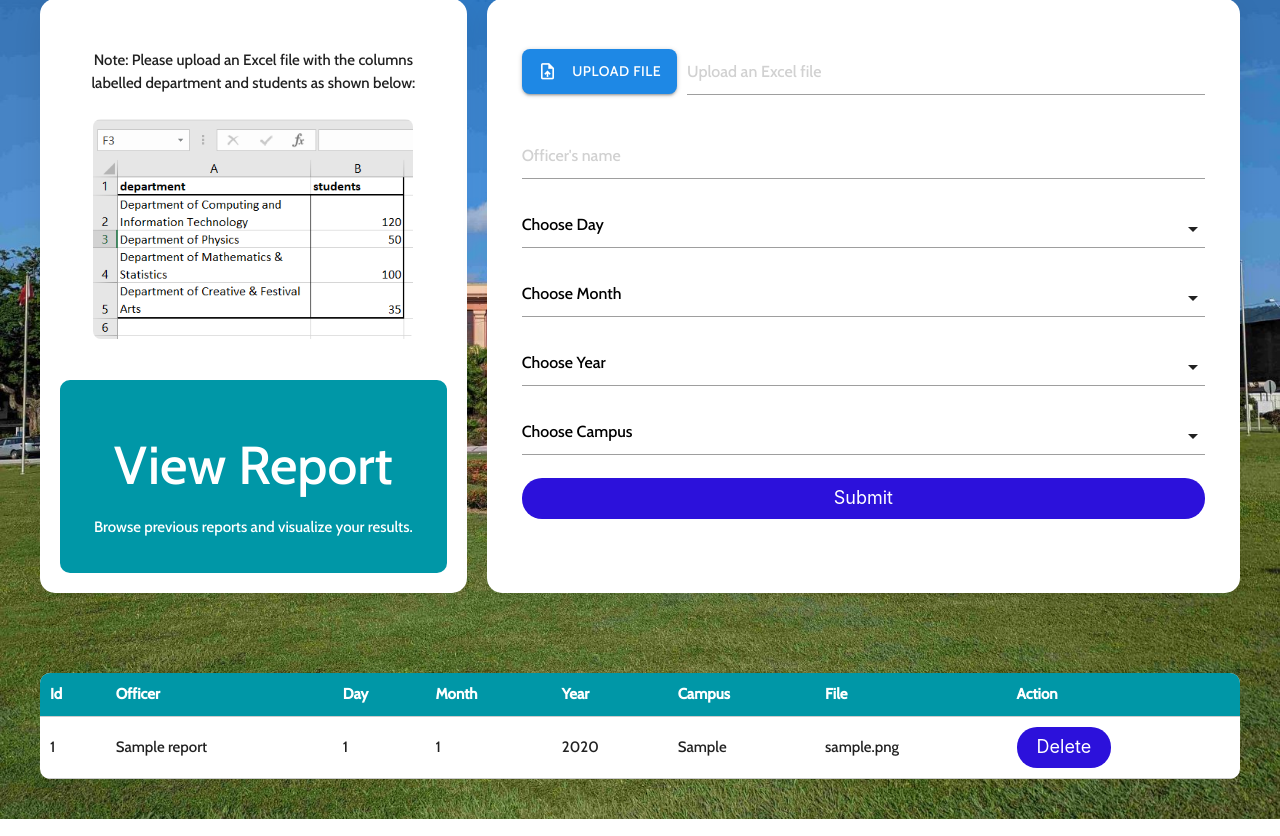
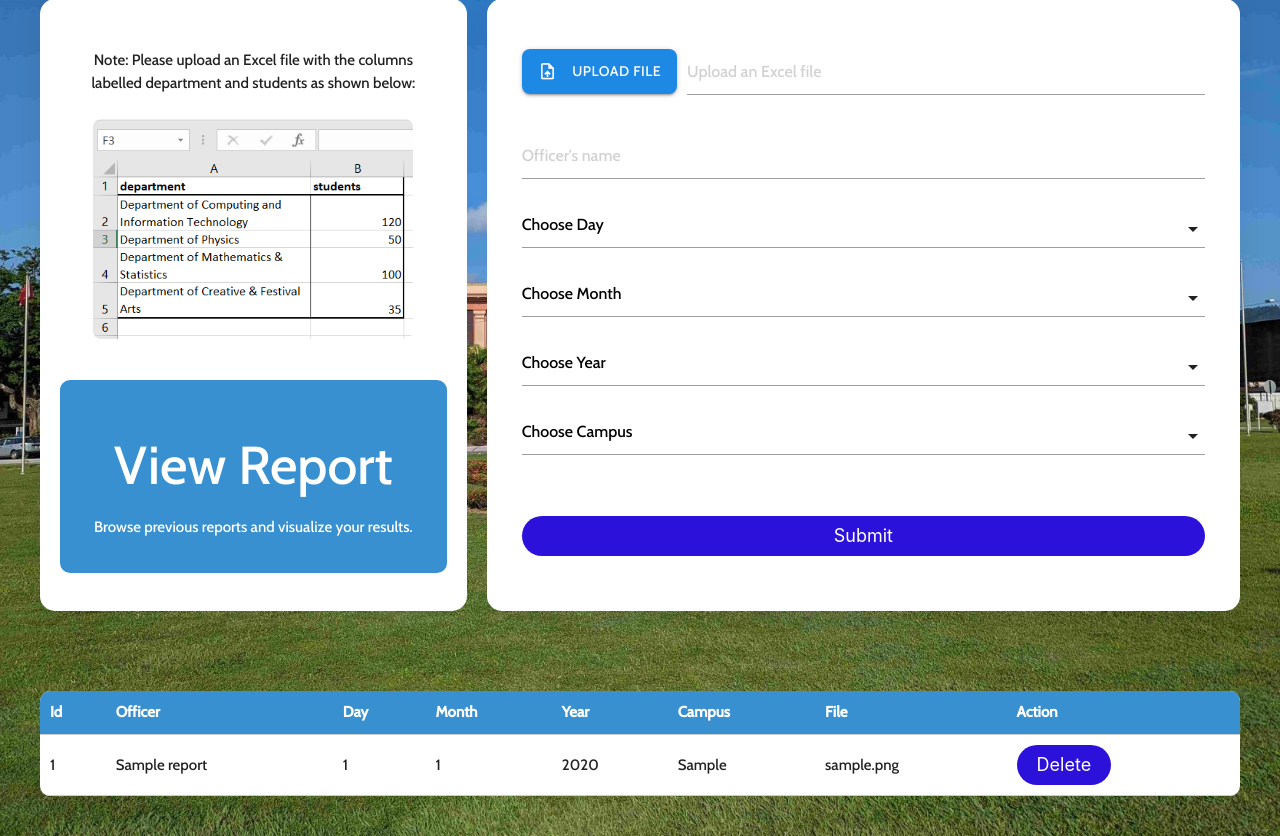
Before and after one commit to lekcem/project-workin, a Flask app: page /reports in a window 1280 px wide. Shown: the part 121-957 px from the top of the page. Run offline with Flask 3, Linux system fonts and the light colour scheme; tables that the repository leaves empty hold one stand-in row (values such as "Sample post").

Commit message:
minor colour changes to users.html and createuser.html

```diff
--- a/App/templates/createuser.html
+++ b/App/templates/createuser.html
@@ -77,7 +77,7 @@
   }
 
   th {
-    background-color: #0097a7;
+    background-color:  #e3f2fd;
     color: white;
     font-weight: bold;
   }
--- a/App/templates/users.html
+++ b/App/templates/users.html
@@ -62,16 +62,6 @@
     gap: 15px;
   }
 
-  .viewreport {
-    background-color: #0097a7;
-    color: white;
-    padding: 20px;
-    border-radius: 10px;
-    cursor: pointer;
-    text-align: center;
-    transition: background-color 0.3s ease;
-  }
-
   input[type="text"], input[type="password"], input[type="file"], input[type="number"], select {
     padding: 10px;
     border: 1px solid #ccc;
@@ -93,7 +83,8 @@
 
   button[type="submit"]:hover {
     background-color: white;
-    color: #1a0dab;
+    color: #2c11db;
+    border: 1px solid #2c11db;
   }
 
   .table-section {
@@ -117,7 +108,7 @@
   }
 
   th {
-    background-color: #0097a7;
+    background-color:   #3890d0;
     color: white;
   }
 
@@ -135,7 +126,7 @@
   }
 
   .viewreport {
-    background-color: #0097a7;
+    background-color: #3890d0;
     color: white;
     padding: 20px;
     border-radius: 10px;
@@ -205,7 +196,7 @@
             <option value="Cave Hill">Cave Hill</option>
             <option value="Five Islands">Five Islands</option>
           </select>
-
+          <br>
           <button type="submit" name="action">Submit</button>
         </form>
       </div>
```
